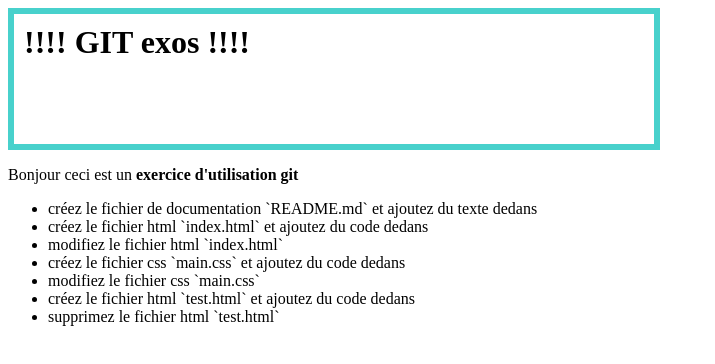
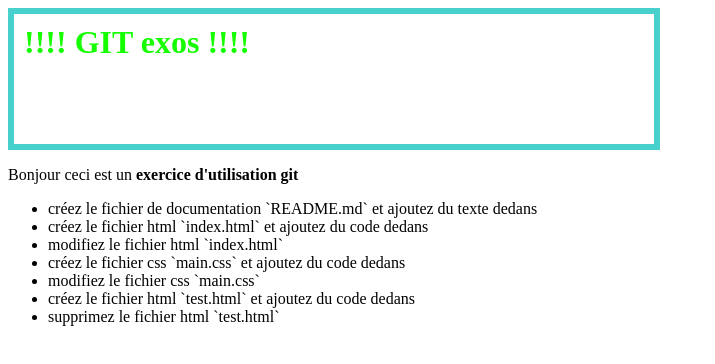
Before and after one commit to davidFt62/exercice-git, a plain HTML site: page index.html in a window 1280 px wide. Shown: the whole page, without its empty margins (0-715 px from the left). Drawn offline with Linux system fonts and the light colour scheme.

Commit message:
modification code fichier main.css

```diff
--- a/main.css
+++ b/main.css
@@ -1,5 +1,6 @@
 h1
 {
+    color : #15ff00;
     width: 620px;
     height: 110px;
     margin: 0;
```
